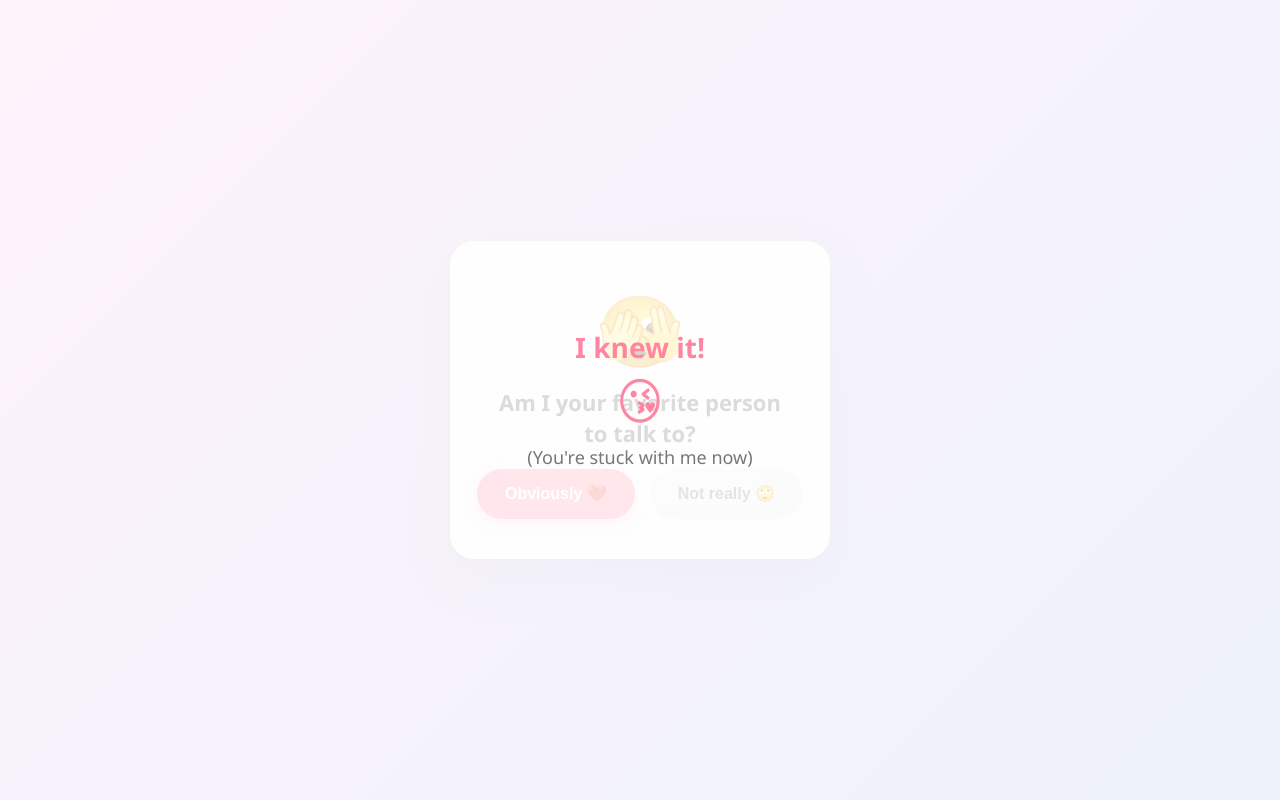
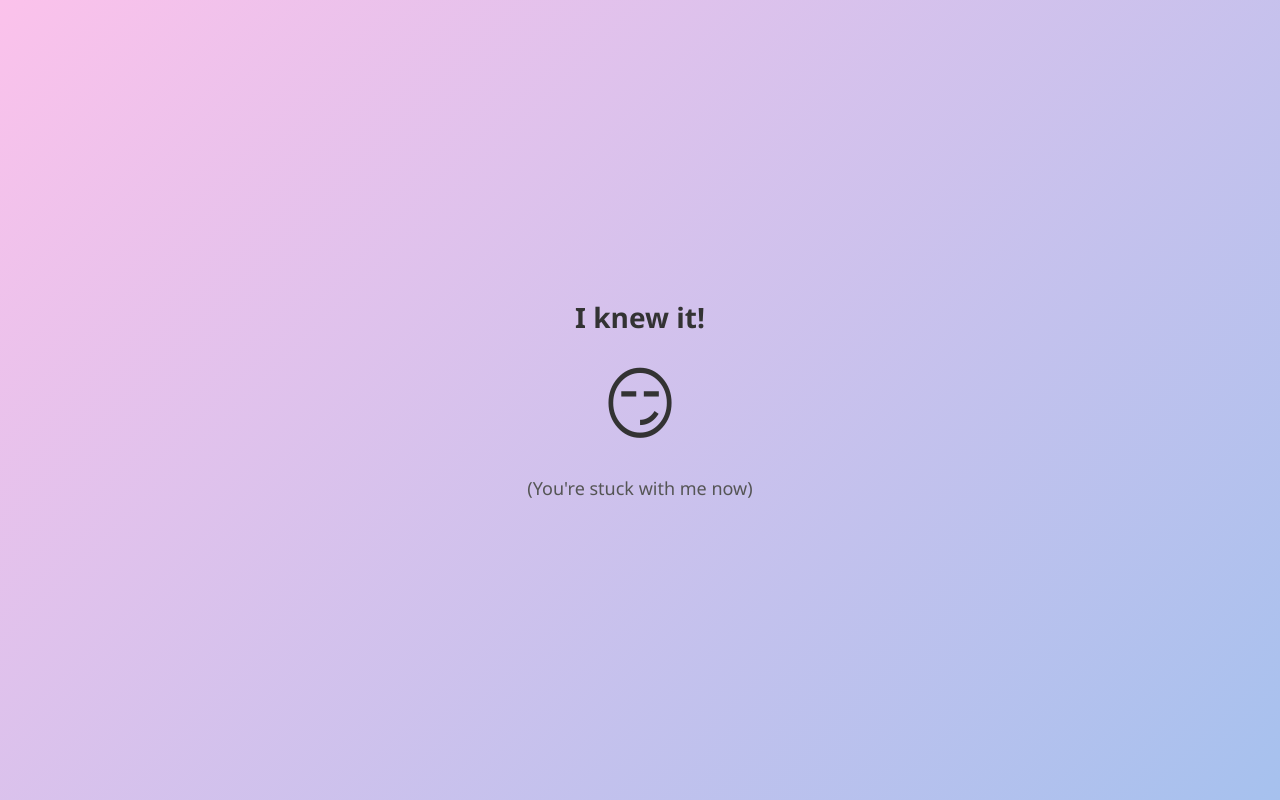
Before and after one commit to Aditya-debug-lab/Not-can-t-say, a plain HTML site: page index.html in a window 1280 px wide. Both pictures are taken after a click on the button "Obviously ❤️". Drawn offline with Linux system fonts and the light colour scheme.

Commit message:
Update index.html

```diff
--- a/index.html
+++ b/index.html
@@ -6,9 +6,7 @@
   <title>A Quick Question...</title>
   <style>
     :root {
-      --card-bg: #fff0f6;
       --pink: #ff85a2;
-      --accent: #f8bbd0;
       --text: #4a4a4a;
     }
 
@@ -27,11 +25,12 @@
       position: relative;
       width: 340px;
       text-align: center;
-      background: rgba(255, 255, 255, 0.9);
+      background: white;
       border-radius: 24px;
       padding: 40px 20px;
       box-shadow: 0 20px 50px rgba(0,0,0,0.1);
-      backdrop-filter: blur(5px);
+      transition: opacity 0.3s ease, transform 0.3s ease;
+      z-index: 10;
     }
 
     h2 {
@@ -41,19 +40,14 @@
       line-height: 1.4;
     }
 
-    .cute-icon {
-      font-size: 70px;
-      margin-bottom: 10px;
-      display: block;
-    }
+    .cute-icon { font-size: 70px; margin-bottom: 10px; display: block; }
 
     .btn-row {
       margin-top: 20px;
       display: flex;
       justify-content: center;
       gap: 15px;
-      position: relative;
-      height: 50px; /* reserved space for dodging */
+      height: 50px;
     }
 
     button {
@@ -63,28 +57,17 @@
       font-size: 16px;
       font-weight: 600;
       cursor: pointer;
-      transition: transform 0.2s, box-shadow 0.2s;
+      transition: transform 0.2s;
     }
 
-    #yes {
-      background: var(--pink);
-      color: white;
-      box-shadow: 0 4px 15px rgba(255, 133, 162, 0.4);
-    }
-
-    #yes:hover { transform: scale(1.05); }
-
-    #no {
-      background: #eee;
-      color: #777;
-      position: relative;
-    }
+    #yes { background: var(--pink); color: white; box-shadow: 0 4px 15px rgba(255, 133, 162, 0.4); }
+    #no { background: #eee; color: #777; position: relative; }
 
     /* Particles */
     .emoji {
       position: absolute;
       pointer-events: none;
-      z-index: 1000;
+      z-index: 3000;
       animation: fly var(--dur) ease-out forwards;
     }
 
@@ -93,11 +76,12 @@
       100% { transform: translate(var(--tx), var(--ty)) rotate(var(--rot)) scale(1.2); opacity: 0; }
     }
 
-    /* Celebration Overlay */
+    /* Celebration Overlay - Now Solid to block the background */
     #overlay {
       position: fixed;
       top: 0; left: 0; width: 100%; height: 100%;
-      background: rgba(255, 255, 255, 0.8);
+      /* Matches the body gradient but is solid/opaque */
+      background: linear-gradient(135deg, #fbc2eb 0%, #a6c1ee 100%);
       display: flex;
       flex-direction: column;
       align-items: center;
@@ -112,10 +96,10 @@
     .final-msg {
       font-size: 28px;
       font-weight: 800;
-      color: var(--pink);
+      color: #333;
       text-align: center;
       transform: scale(0.5);
-      transition: transform 0.5s cubic-bezier(0.175, 0.885, 0.32, 1.275);
+      transition: transform 0.6s cubic-bezier(0.175, 0.885, 0.32, 1.275);
     }
     #overlay.show .final-msg { transform: scale(1); }
   </style>
@@ -135,8 +119,8 @@
   <div id="overlay">
     <div class="final-msg">
       I knew it! <br>
-      <span style="font-size: 50px;">😘</span><br>
-      <span style="font-size: 18px; color: #777; font-weight: 400;">(You're stuck with me now)</span>
+      <span style="font-size: 80px; display: block; margin: 10px 0;">😏</span>
+      <span style="font-size: 18px; color: #555; font-weight: 400;">(You're stuck with me now)</span>
     </div>
   </div>
 
@@ -146,31 +130,35 @@
   const overlay = document.getElementById('overlay');
   const card = document.getElementById('card');
 
-  // "No" button dodging logic
+  // "No" button dodging
   noBtn.addEventListener('mouseover', () => {
-    const x = Math.random() * 140 - 70;
-    const y = Math.random() * 80 - 40;
+    const x = Math.random() * 160 - 80;
+    const y = Math.random() * 100 - 50;
     noBtn.style.transform = `translate(${x}px, ${y}px)`;
   });
 
-  // Return to normal when mouse leaves
   noBtn.addEventListener('mouseout', () => {
     noBtn.style.transform = `translate(0, 0)`;
   });
 
   yesBtn.addEventListener('click', () => {
-    // 1. Effects
-    burstEmojis(30);
+    // 1. Hide the original card completely
+    card.style.opacity = '0';
+    card.style.transform = 'scale(0.8)';
 
-    // 2. Show the final message
+    // 2. Burst effects
+    burstEmojis(25);
+
+    // 3. Show the solid overlay and clear the card after animation
     setTimeout(() => {
+      card.style.display = 'none';
       overlay.classList.add('show');
-      burstEmojis(20); // burst more on the final screen
+      burstEmojis(15);
     }, 300);
   });
 
   function burstEmojis(count) {
-    const list = ['🌸', '✨', '💖', '🧸', '🥰', '🍭', '💌'];
+    const list = ['🌸', '✨', '💖', '😏', '🍭', '💌'];
     for (let i = 0; i < count; i++) {
       const e = document.createElement('div');
       e.className = 'emoji';
@@ -183,10 +171,10 @@
       e.style.top = startY + 'px';
       e.style.fontSize = (Math.random() * 20 + 20) + 'px';
 
-      const tx = (Math.random() * 400 - 200) + 'px';
-      const ty = (Math.random() * -400 - 50) + 'px';
+      const tx = (Math.random() * 500 - 250) + 'px';
+      const ty = (Math.random() * -500 - 50) + 'px';
       const rot = (Math.random() * 360) + 'deg';
-      const dur = (Math.random() * 800 + 800) + 'ms';
+      const dur = (Math.random() * 800 + 1000) + 'ms';
 
       e.style.setProperty('--tx', tx);
       e.style.setProperty('--ty', ty);
@@ -194,7 +182,7 @@
       e.style.setProperty('--dur', dur);
 
       document.body.appendChild(e);
-      setTimeout(() => e.remove(), 1500);
+      setTimeout(() => e.remove(), 1800);
     }
   }
 </script>
```
